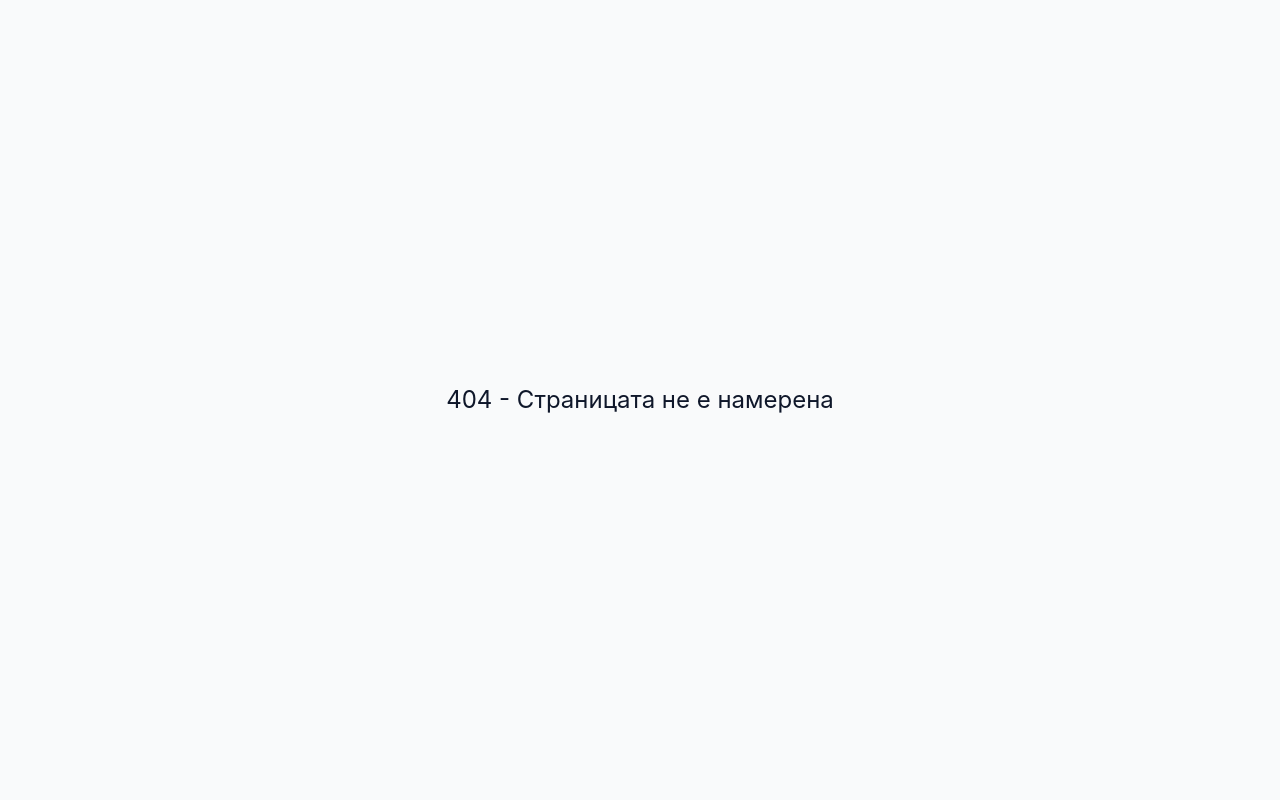
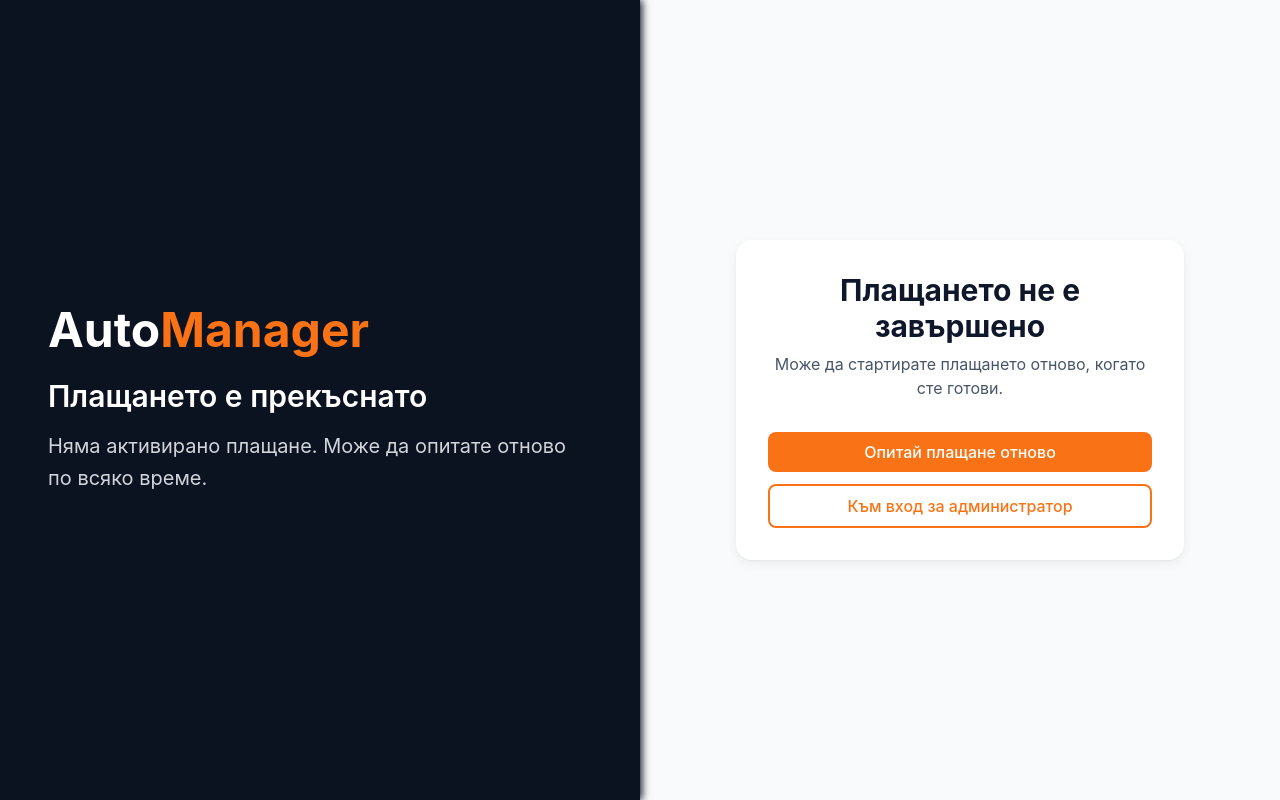
Before and after one commit to Stiliqn1926/AutoManager, a React (Vite) app in the folder frontend/: page /billing/cancel in a window 1280 px wide. Before the commit this address had no page. Built offline with nearby package versions, Linux system fonts and the light colour scheme.

Commit message:
Implement Stripe billing flow in backend and frontend

```diff
--- a/frontend/src/components/common/Button.tsx
+++ b/frontend/src/components/common/Button.tsx
@@ -16,12 +16,14 @@ export const Button = ({
   className = '',
   ...props
 }: ButtonProps) => {
-  const baseStyles = 'inline-flex items-center justify-center gap-2 px-4 py-2 rounded-lg font-medium transition-colors focus:outline-none focus:ring-2 focus:ring-offset-2 disabled:opacity-50 disabled:cursor-not-allowed';
+  const baseStyles =
+    'inline-flex items-center justify-center gap-2 px-4 py-2 rounded-lg font-medium transition-colors focus:outline-none focus:ring-2 focus:ring-offset-2 disabled:opacity-50 disabled:cursor-not-allowed';
 
   const variants = {
     primary: 'bg-primary text-white hover:bg-primary-700 focus:ring-primary',
     secondary: 'bg-gray-500 text-white hover:bg-gray-600 focus:ring-gray-500',
-    outline: 'border-2 border-primary text-primary hover:bg-primary/10 focus:ring-primary',
+    outline:
+      'border-2 border-primary text-primary hover:bg-primary/10 focus:ring-primary',
     danger: 'bg-error text-white hover:bg-error-dark focus:ring-error',
     success: 'bg-green-600 text-white hover:bg-green-700 focus:ring-green-600',
   };
@@ -36,9 +38,25 @@ export const Button = ({
     >
       {isLoading ? (
         <span className="flex items-center justify-center">
-          <svg className="animate-spin -ml-1 mr-3 h-5 w-5 text-white" xmlns="http://www.w3.org/2000/svg" fill="none" viewBox="0 0 24 24">
-            <circle className="opacity-25" cx="12" cy="12" r="10" stroke="currentColor" strokeWidth="4"></circle>
-            <path className="opacity-75" fill="currentColor" d="M4 12a8 8 0 018-8V0C5.373 0 0 5.373 0 12h4zm2 5.291A7.962 7.962 0 014 12H0c0 3.042 1.135 5.824 3 7.938l3-2.647z"></path>
+          <svg
+            className="-ml-1 mr-3 h-5 w-5 animate-spin text-white"
+            xmlns="http://www.w3.org/2000/svg"
+            fill="none"
+            viewBox="0 0 24 24"
+          >
+            <circle
+              className="opacity-25"
+              cx="12"
+              cy="12"
+              r="10"
+              stroke="currentColor"
+              strokeWidth="4"
+            ></circle>
+            <path
+              className="opacity-75"
+              fill="currentColor"
+              d="M4 12a8 8 0 018-8V0C5.373 0 0 5.373 0 12h4zm2 5.291A7.962 7.962 0 014 12H0c0 3.042 1.135 5.824 3 7.938l3-2.647z"
+            ></path>
           </svg>
           Зареждане...
         </span>
--- /dev/null
+++ b/frontend/src/pages/auth/BillingCancel.tsx
@@ -0,0 +1,67 @@
+import { useState } from 'react';
+import { useNavigate } from 'react-router-dom';
+import toast from 'react-hot-toast';
+import { Button } from '../../components/common/Button';
+import { createCheckoutSession } from '../../services/billingService';
+
+const BillingCancel = () => {
+  const [isLoading, setIsLoading] = useState(false);
+  const navigate = useNavigate();
+
+  const handleRetry = async () => {
+    setIsLoading(true);
+    try {
+      const checkoutData = await createCheckoutSession();
+      window.location.href = checkoutData.checkoutUrl;
+    } catch (error) {
+      const err = error as { response?: { data?: { message?: string } } };
+      toast.error(err.response?.data?.message || 'Неуспешно стартиране на плащането');
+    } finally {
+      setIsLoading(false);
+    }
+  };
+
+  return (
+    <div className="min-h-screen bg-mainBg flex">
+      <div className="hidden lg:flex lg:w-1/2 bg-sidebar text-white p-12 flex-col justify-center shadow-sidebar">
+        <h1 className="text-5xl font-bold mb-6">
+          Auto<span className="text-primary">Manager</span>
+        </h1>
+        <h2 className="text-2xl sm:text-3xl font-semibold mb-4">
+          Плащането е прекъснато
+        </h2>
+        <p className="text-xl text-gray-300 leading-relaxed">
+          Няма активирано плащане. Може да опитате отново по всяко време.
+        </p>
+      </div>
+
+      <div className="w-full lg:w-1/2 flex items-center justify-center p-6 sm:p-8">
+        <div className="max-w-md w-full bg-cardBg rounded-2xl shadow-card p-6 sm:p-8">
+          <div className="text-center mb-8">
+            <h2 className="text-2xl sm:text-3xl font-bold text-textPrimary mb-2">
+              Плащането не е завършено
+            </h2>
+            <p className="text-textSecondary">
+              Може да стартирате плащането отново, когато сте готови.
+            </p>
+          </div>
+
+          <div className="space-y-3">
+            <Button fullWidth isLoading={isLoading} onClick={handleRetry}>
+              Опитай плащане отново
+            </Button>
+            <Button
+              fullWidth
+              variant="outline"
+              onClick={() => navigate('/login?role=admin')}
+            >
+              Към вход за администратор
+            </Button>
+          </div>
+        </div>
+      </div>
+    </div>
+  );
+};
+
+export default BillingCancel;
--- /dev/null
+++ b/frontend/src/pages/auth/BillingSuccess.tsx
@@ -0,0 +1,46 @@
+import { useNavigate } from 'react-router-dom';
+import { Button } from '../../components/common/Button';
+
+const BillingSuccess = () => {
+  const navigate = useNavigate();
+
+  return (
+    <div className="min-h-screen bg-mainBg flex">
+      <div className="hidden lg:flex lg:w-1/2 bg-sidebar text-white p-12 flex-col justify-center shadow-sidebar">
+        <h1 className="text-5xl font-bold mb-6">
+          Auto<span className="text-primary">Manager</span>
+        </h1>
+        <h2 className="text-2xl sm:text-3xl font-semibold mb-4">
+          Плащането е успешно
+        </h2>
+        <p className="text-xl text-gray-300 leading-relaxed">
+          Абонаментът е активиран успешно. Може да продължите към системата.
+        </p>
+      </div>
+
+      <div className="w-full lg:w-1/2 flex items-center justify-center p-6 sm:p-8">
+        <div className="max-w-md w-full bg-cardBg rounded-2xl shadow-card p-6 sm:p-8">
+          <div className="text-center mb-8">
+            <h2 className="text-2xl sm:text-3xl font-bold text-textPrimary mb-2">
+              Абонаментът е активен
+            </h2>
+            <p className="text-textSecondary">
+              Благодарим ви! Вече може да използвате AutoManager.
+            </p>
+          </div>
+
+          <div className="space-y-3">
+            <Button fullWidth onClick={() => navigate('/')}>
+              Продължи към системата
+            </Button>
+            <Button fullWidth variant="outline" onClick={() => navigate('/')}>
+              Към начална страница
+            </Button>
+          </div>
+        </div>
+      </div>
+    </div>
+  );
+};
+
+export default BillingSuccess;
--- a/frontend/src/pages/auth/Login.tsx
+++ b/frontend/src/pages/auth/Login.tsx
@@ -9,6 +9,7 @@ import { Checkbox } from '../../components/common/Checkbox';
 import toast from 'react-hot-toast';
 import type { ErrorResponse, ValidationError } from '../../types';
 import { validateEmail } from '../../utils/validation';
+import { createCheckoutSession } from '../../services/billingService';
 
 type RoleContent = {
   title: string;
@@ -18,6 +19,7 @@ type RoleContent = {
 const Login = () => {
   const [searchParams] = useSearchParams();
   const roleParam = searchParams.get('role') || 'service';
+  const nextAction = searchParams.get('next');
   const forgotRole =
     roleParam === 'admin' || roleParam === 'mechanic' || roleParam === 'client'
       ? roleParam
@@ -69,11 +71,29 @@ const Login = () => {
 
     try {
       await login(email, password, expectedRole, rememberMe);
+
+      if (expectedRole === 'ADMIN' && nextAction === 'checkout') {
+        const checkoutData = await createCheckoutSession();
+        window.location.href = checkoutData.checkoutUrl;
+        return;
+      }
+
       toast.success('Успешен вход!');
       navigate('/');
     } catch (error) {
       const err = error as { response?: { status?: number; data?: ErrorResponse } };
       const errorData = err.response?.data;
+
+      if (
+        expectedRole === 'ADMIN' &&
+        nextAction === 'checkout' &&
+        err.response?.status &&
+        err.response.status !== 401
+      ) {
+        toast.error(errorData?.message || 'Неуспешно стартиране на плащането');
+        navigate('/billing/cancel');
+        return;
+      }
 
       if (err.response?.status === 401) {
         toast.error('Грешен имейл или парола');
--- a/frontend/src/pages/auth/VerifyEmail.tsx
+++ b/frontend/src/pages/auth/VerifyEmail.tsx
@@ -56,8 +56,16 @@ const VerifyEmail = () => {
       await api.post('/auth/verify-email-code', { email, code });
       toast.success('Имейлът е потвърден успешно!');
 
+      if (roleParam === 'admin') {
+        toast.success('Влезте в профила си, за да продължите към плащане.');
+        navigate('/login?role=admin&next=checkout');
+        return;
+      }
+
       if (roleParam === 'mechanic') {
-        toast.success('Потвърждението е успешно. Изчакайте одобрение от администратор.');
+        toast.success(
+          'Потвърждението е успешно. Изчакайте одобрение от администратор.'
+        );
       }
 
       navigate(getLoginPath());
@@ -101,7 +109,9 @@ const VerifyEmail = () => {
         <h1 className="text-5xl font-bold mb-6">
           Auto<span className="text-primary">Manager</span>
         </h1>
-        <h2 className="text-2xl sm:text-3xl font-semibold mb-4">Потвърждение на имейл</h2>
+        <h2 className="text-2xl sm:text-3xl font-semibold mb-4">
+          Потвърждение на имейл
+        </h2>
         <p className="text-xl text-gray-300 leading-relaxed mb-4">
           Въведете 6-цифрения код, който изпратихме на имейла ви.
         </p>
@@ -119,11 +129,7 @@ const VerifyEmail = () => {
 
           {!codeExpired && (
             <div className="mb-6 p-4 bg-mainBg rounded-lg border border-borderSubtle">
-              <CountdownTimer
-                key={timerKey}
-                initialSeconds={10 * 60}
-                onExpire={handleExpire}
-              />
+              <CountdownTimer key={timerKey} initialSeconds={10 * 60} onExpire={handleExpire} />
             </div>
           )}
 
--- a/frontend/src/routes/AppRoutes.tsx
+++ b/frontend/src/routes/AppRoutes.tsx
@@ -14,6 +14,8 @@ import RegisterClient from '../pages/auth/RegisterClient';
 import ForgotPassword from '../pages/auth/ForgotPassword';
 import ResetPassword from '../pages/auth/ResetPassword';
 import VerifyEmail from '../pages/auth/VerifyEmail';
+import BillingSuccess from '../pages/auth/BillingSuccess';
+import BillingCancel from '../pages/auth/BillingCancel';
 import TermsAndConditions from '../pages/TermsAndConditions';
 
 // ================= ADMIN PAGES =================
@@ -192,6 +194,8 @@ export const AppRoutes = () => {
       <Route path="/forgot-password" element={<ForgotPassword />} />
       <Route path="/reset-password" element={<ResetPassword />} />
       <Route path="/verify-email" element={<VerifyEmail />} />
+      <Route path="/billing/success" element={<BillingSuccess />} />
+      <Route path="/billing/cancel" element={<BillingCancel />} />
       <Route path="/terms" element={<TermsAndConditions />} />
 
       {/* ================= ADMIN ================= */}
--- /dev/null
+++ b/frontend/src/services/billingService.ts
@@ -0,0 +1,11 @@
+import api from './api';
+
+export interface CheckoutSessionResponse {
+  checkoutUrl: string;
+  sessionId: string;
+}
+
+export const createCheckoutSession = async (): Promise<CheckoutSessionResponse> => {
+  const response = await api.post('/billing/checkout-session');
+  return response.data;
+};
```
